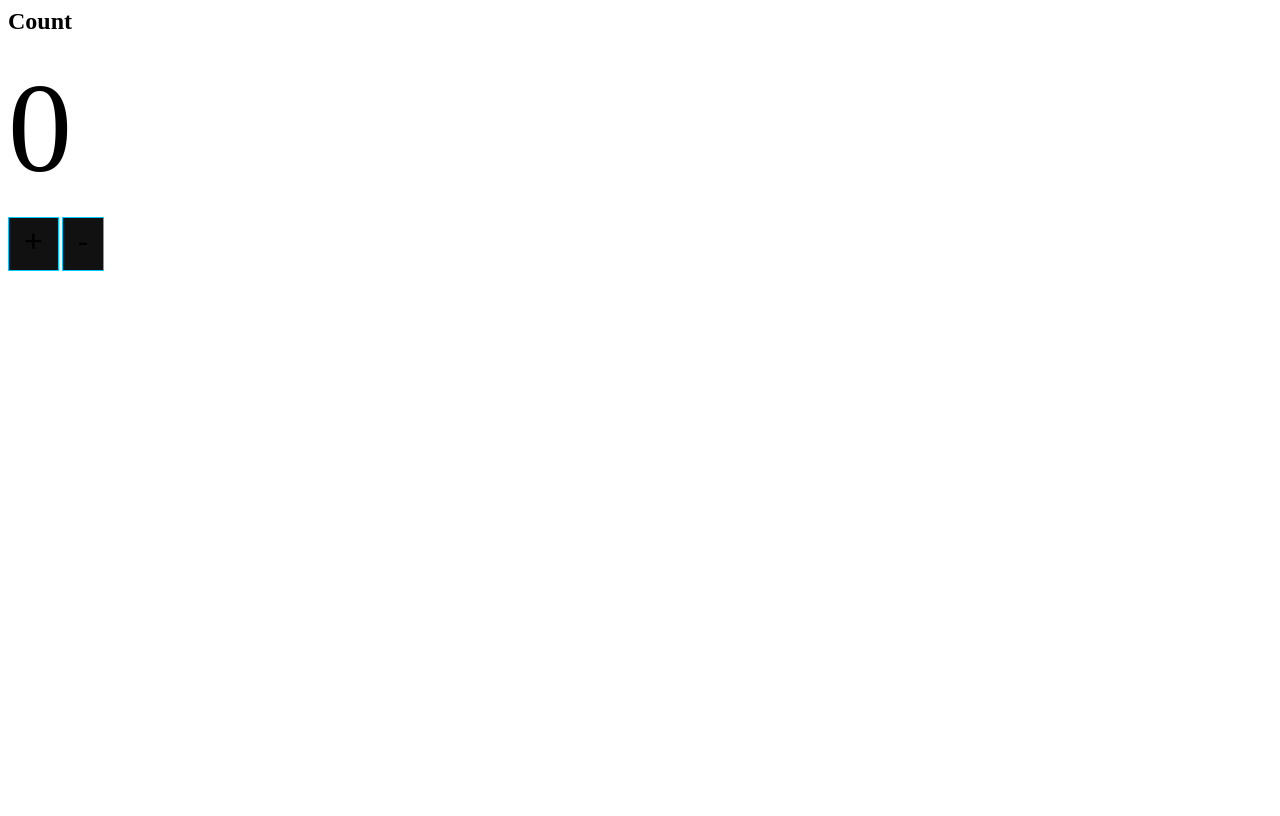
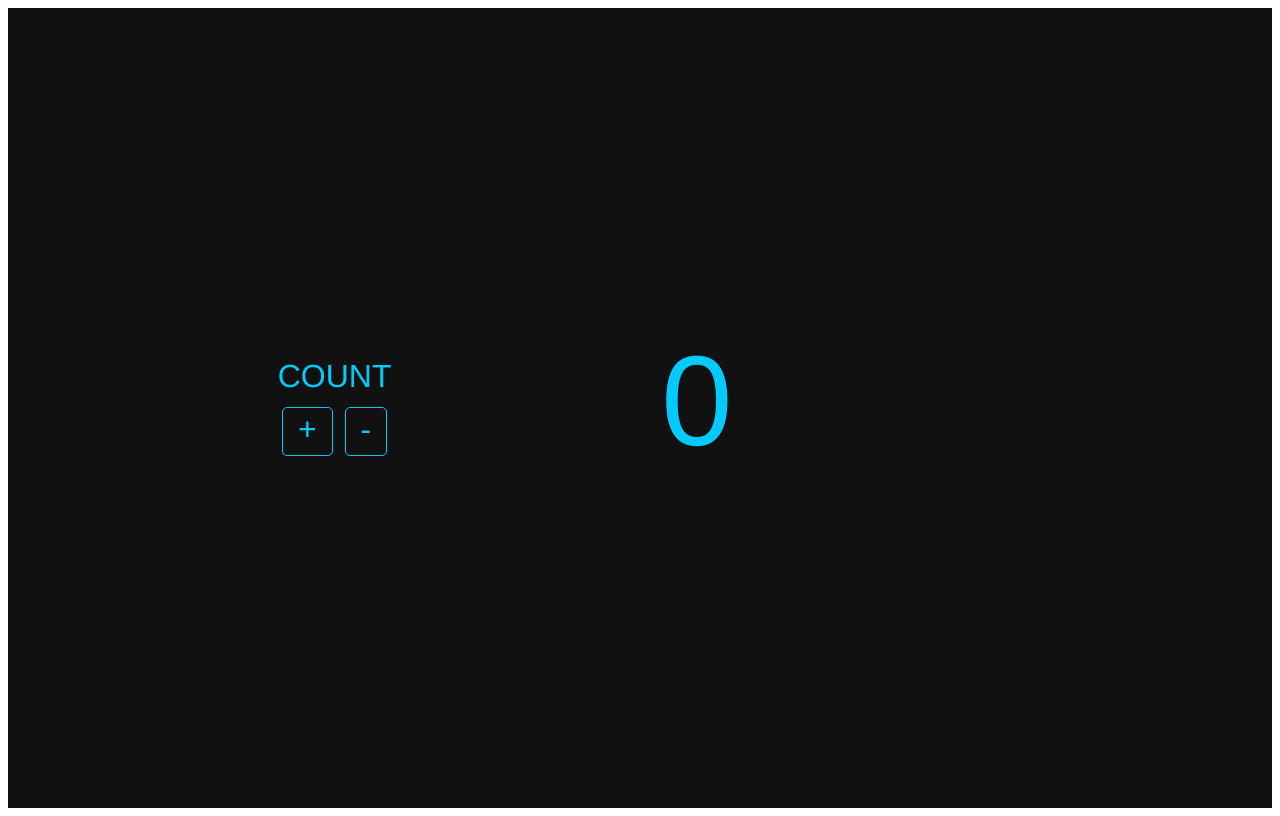
Before and after one commit to saijeevanballa/angular-counter-log, an Angular app: page / in a window 1280 px wide. Built offline with nearby package versions, Linux system fonts and the light colour scheme.

Commit message:
3 files modified

```diff
--- a/src/app/components/counter/counter.component.css
+++ b/src/app/components/counter/counter.component.css
@@ -1,15 +1,17 @@
-body {
+.main {
   align-items: center;
   background-color: #111;
   display: flex;
   font-family: Helvetica Neue, sans-serif;
   height: 100vh;
-  justify-content: center;
+  justify-content: space-evenly;
   margin: 0;
   padding: 0;
   line-height: 1;
   text-align: center;
   color: #00caff;
+  flex-direction: row;
+  flex-wrap: wrap
 }
 h1 {
   color: inherit;
@@ -18,9 +20,16 @@ h1 {
   margin: 0;
   padding-bottom: 15px;
 }
+h2 {
+  color: inherit;
+  font-weight: 100;
+  font-size: 2em;
+  margin: 0;
+  padding-bottom: 15px;
+}
 button {
   background: #111;
-  border-radius: 0px;
+  border-radius: 5px;
   border: 1px solid #00caff;
   color: inherit;
   font-size: 2em;
--- a/src/app/components/counter/counter.component.html
+++ b/src/app/components/counter/counter.component.html
@@ -1,4 +1,10 @@
-<h2>Count</h2>
-<h1>{{count}}</h1>
-<button class="round-button" (click)= "onAdd()">+</button>
-<button class="round-button" (click)= "onSub()">-</button>
+<div class="main">
+	<div>
+		<h2>COUNT</h2>
+		<div class="buttonBox">
+			<button class="round-button" (click)= "onAdd()">+</button>&#160;
+			<button class="round-button" (click)= "onSub()">-</button>
+		</div>
+	</div>
+	<h1>{{count}}</h1><br/>
+</div>
--- a/src/app/components/counter/counter.component.ts
+++ b/src/app/components/counter/counter.component.ts
@@ -6,8 +6,10 @@ import { Component } from "@angular/core";
   styleUrls: ["./counter.component.css"]
 })
 export class CounterComponent {
-  public count = 0
+  public count = 0;
   constructor() {}
   onAdd = () => ++this.count;
-  onSub = () => --this.count;
+  onSub = () => {
+    this.count = this.count == 0 ? 0: --this.count;
+  };
 }
```
